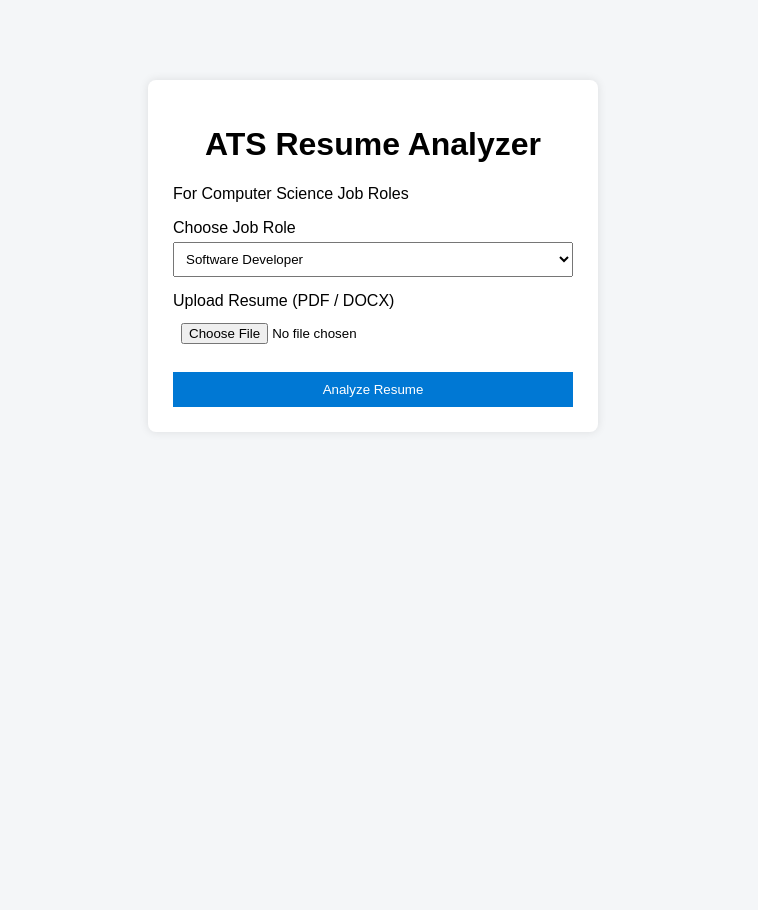
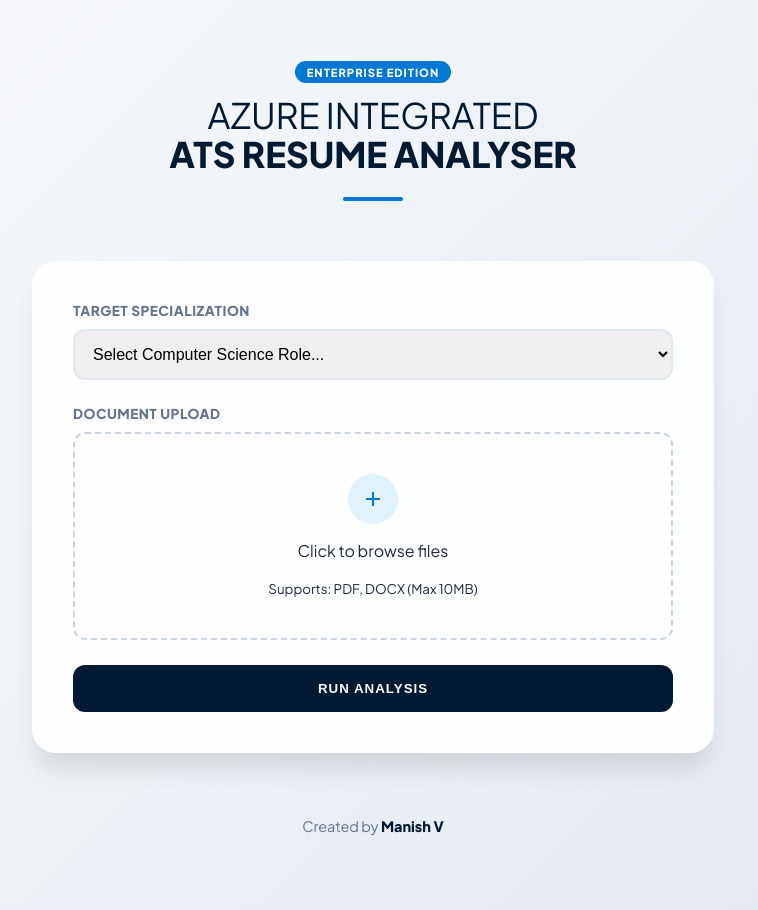
Before and after one commit to manishvenki/Atc, a plain HTML site: page index.html in a window 1280 px wide. Shown: the whole page, without its empty margins (267-1025 px from the left). Before the commit the page ends 800 px from the top, so only its background shows below. Drawn offline with Linux system fonts and the light colour scheme.

Commit message:
Updated Frontent

```diff
--- a/index.html
+++ b/index.html
@@ -2,17 +2,26 @@
 <html lang="en">
 <head>
     <meta charset="UTF-8">
-    <title>ATS Resume Analyzer</title>
+    <meta name="viewport" content="width=device-width, initial-scale=1.0">
+    <title>Azure Integrated ATS Resume Analyser</title>
     <link rel="stylesheet" href="style.css">
+    <link href="https://fonts.googleapis.com/css2?family=Plus+Jakarta+Sans:wght@400;600;800&display=swap" rel="stylesheet">
 </head>
 <body>
 
-<div class="container">
-    <h1>ATS Resume Analyzer</h1>
-    <p>For Computer Science Job Roles</p>
+<div class="app-container">
+    <header class="main-header">
+        <span class="badge">Enterprise Edition</span>
+        <h1>AZURE INTEGRATED <br><strong>ATS RESUME ANALYSER</strong></h1>
+        <div class="header-line"></div>
+    </header>
 
-    <label>Choose Job Role</label>
+    <main class="glass-card">
+        <div class="form-section">
+            <div class="input-block">
+                <label for="jobRole">Target Specialization</label>
                 <select id="jobRole">
+                    <option value="" disabled selected>Select Computer Science Role...</option>
                     <option>Software Developer</option>
                     <option>Cloud Engineer</option>
                     <option>DevOps Engineer</option>
@@ -20,17 +29,32 @@
                     <option>Cyber Security Analyst</option>
                     <option>AI / ML Engineer</option>
                 </select>
+            </div>
 
-    <label>Upload Resume (PDF / DOCX)</label>
-    <input type="file" id="resumeFile" />
+            <div class="input-block">
+                <label>Document Upload</label>
+                <div class="drop-zone" onclick="document.getElementById('resumeFile').click()">
+                    <div class="icon-circle">
+                        <svg width="24" height="24" fill="none" stroke="currentColor" stroke-width="2" viewBox="0 0 24 24"><path d="M12 5v14M5 12h14"></path></svg>
+                    </div>
+                    <p>Click to browse files</p>
+                    <small>Supports: PDF, DOCX (Max 10MB)</small>
+                    <input type="file" id="resumeFile" hidden />
+                </div>
+            </div>
 
-    <button onclick="analyzeResume()">Analyze Resume</button>
+            <button class="primary-button" onclick="analyzeResume()">
+                <span>RUN ANALYSIS</span>
+            </button>
+        </div>
 
-    <div id="result" class="result hidden">
-        <h2>ATS Result</h2>
-        <p id="score"></p>
-        <ul id="tips"></ul>
+        <div id="result" class="result-panel hidden">
             </div>
+    </main>
+
+    <footer class="creator-footer">
+        <p>Created by <strong>Manish V</strong></p>
+    </footer>
 </div>
 
 <script src="script.js"></script>
--- a/style.css
+++ b/style.css
@@ -1,50 +1,156 @@
-body {
-    font-family: Arial, sans-serif;
-    background: #f4f6f8;
+:root {
+    --azure: #0078d4;
+    --navy: #001a33;
+    --text-dark: #1e293b;
+    --text-light: #64748b;
+    --bg-gradient: linear-gradient(135deg, #f8fafc 0%, #e2e8f0 100%);
 }
 
-.container {
-    width: 400px;
-    margin: 80px auto;
-    background: white;
-    padding: 25px;
-    border-radius: 8px;
-    box-shadow: 0 0 10px rgba(0,0,0,0.1);
+body {
+    font-family: 'Plus Jakarta Sans', sans-serif;
+    background: var(--bg-gradient);
+    color: var(--text-dark);
+    margin: 0;
+    min-height: 100vh;
+    display: flex;
+    justify-content: center;
 }
 
-h1 {
+.app-container {
+    width: 100%;
+    max-width: 600px;
+    padding: 60px 20px;
+    display: flex;
+    flex-direction: column;
+    align-items: center;
+}
+
+/* Header Styling */
+.main-header {
     text-align: center;
+    margin-bottom: 40px;
+}
+
+.badge {
+    background: var(--azure);
+    color: white;
+    padding: 4px 12px;
+    border-radius: 20px;
+    font-size: 0.7rem;
+    font-weight: 800;
+    letter-spacing: 1px;
+    text-transform: uppercase;
+}
+
+.main-header h1 {
+    font-size: 2.2rem;
+    color: var(--navy);
+    margin-top: 15px;
+    line-height: 1.1;
+    font-weight: 400;
+}
+
+.main-header h1 strong {
+    font-weight: 800;
+    display: block;
+}
+
+.header-line {
+    width: 60px;
+    height: 4px;
+    background: var(--azure);
+    margin: 20px auto;
+    border-radius: 2px;
+}
+
+/* Card Styling */
+.glass-card {
+    background: rgba(255, 255, 255, 0.9);
+    backdrop-filter: blur(10px);
+    width: 100%;
+    padding: 40px;
+    border-radius: 24px;
+    box-shadow: 0 20px 25px -5px rgba(0, 0, 0, 0.1);
+    border: 1px solid white;
+}
+
+.input-block {
+    margin-bottom: 25px;
 }
 
 label {
     display: block;
-    margin-top: 15px;
+    font-size: 0.85rem;
+    font-weight: 700;
+    text-transform: uppercase;
+    letter-spacing: 0.5px;
+    margin-bottom: 10px;
+    color: var(--text-light);
 }
 
-select, input {
+select {
     width: 100%;
-    padding: 8px;
-    margin-top: 5px;
+    padding: 14px;
+    border: 2px solid #e2e8f0;
+    border-radius: 12px;
+    font-size: 1rem;
+    transition: 0.3s;
 }
 
-button {
-    margin-top: 20px;
+.drop-zone {
+    border: 2px dashed #cbd5e1;
+    border-radius: 12px;
+    padding: 40px 20px;
+    text-align: center;
+    cursor: pointer;
+    transition: 0.3s;
+}
+
+.drop-zone:hover {
+    border-color: var(--azure);
+    background: #f0f9ff;
+}
+
+.icon-circle {
+    width: 50px;
+    height: 50px;
+    background: #e0f2fe;
+    color: var(--azure);
+    border-radius: 50%;
+    display: flex;
+    align-items: center;
+    justify-content: center;
+    margin: 0 auto 15px;
+}
+
+/* Button */
+.primary-button {
     width: 100%;
-    padding: 10px;
-    background: #0078d4;
+    background: var(--navy);
     color: white;
     border: none;
+    padding: 16px;
+    border-radius: 12px;
+    font-weight: 800;
+    letter-spacing: 1px;
     cursor: pointer;
+    transition: transform 0.2s, background 0.2s;
 }
 
-button:hover {
-    background: #005ea2;
+.primary-button:hover {
+    background: var(--azure);
+    transform: translateY(-2px);
 }
 
-.result {
-    margin-top: 20px;
+/* Footer */
+.creator-footer {
+    margin-top: 50px;
+    color: var(--text-light);
+    font-size: 0.9rem;
 }
 
-.hidden {
-    display: none;
+.creator-footer strong {
+    color: var(--navy);
 }
+
+.hidden { display: none; }
```
Lines whose indentation alone changed are shown as unchanged.
